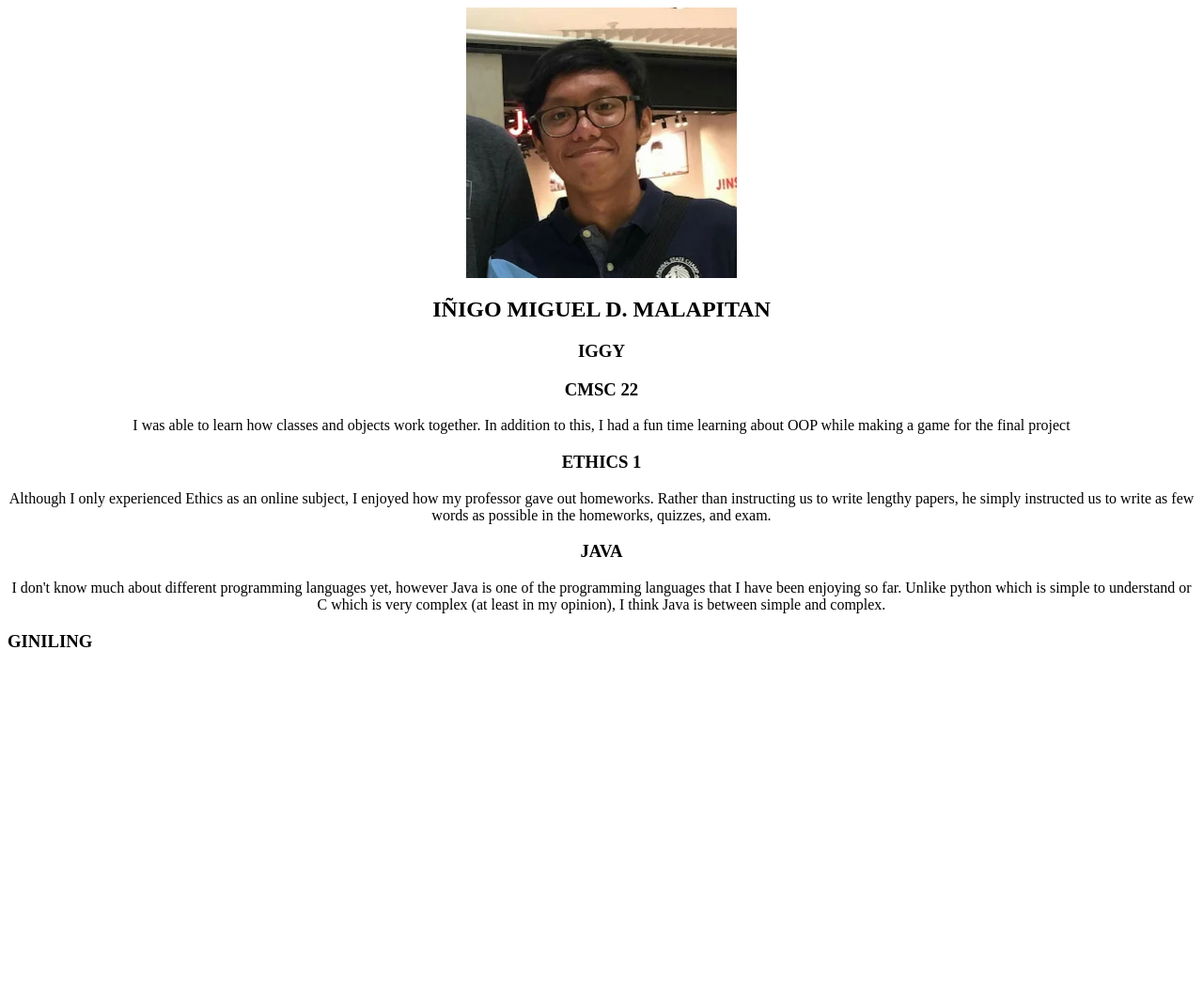
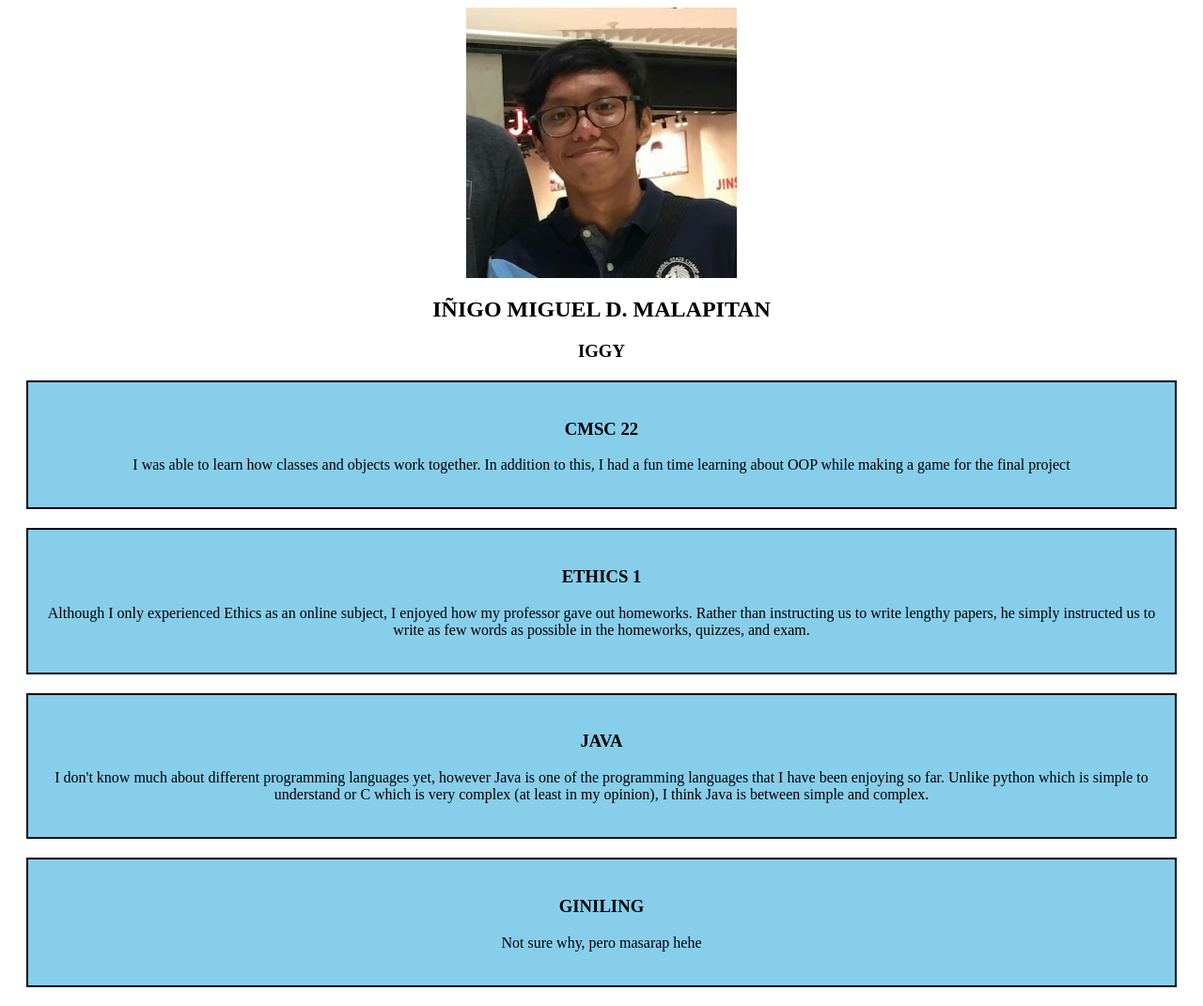
Before and after one commit to IMalapitan/IMalapitan.github.io, a plain HTML site: page index.html in a window 1280 px wide. Shown: the whole page at 94% size. Before the commit the page ends 800 px from the top, so only its background shows below. Drawn offline with Linux system fonts and the light colour scheme.

Commit message:
chore: updated some lines

```diff
--- a/css.css
+++ b/css.css
@@ -11,4 +11,9 @@
 
 .favorites{
     text-align: center;
+    background-color: skyblue;
+    color: black;
+    border: 2px solid black;
+    margin: 20px;
+    padding: 20px;
 }
--- a/index.html
+++ b/index.html
@@ -25,6 +25,10 @@
             <p>I don't know much about different programming languages yet, however Java is one of the programming languages that I have been enjoying so far. Unlike python which is simple to understand or C which is very complex (at least in my opinion), I think Java is between simple and complex. </p>
         </div>
 
-        <h3 title="Favorite Food">GINILING</h3>
+        <div class="favorites">
+            <h3 title="Favorite Food">GINILING</h3>
+            <p>Not sure why, pero masarap hehe</p>
+        </div>
+
     </body>
 </html>
```
